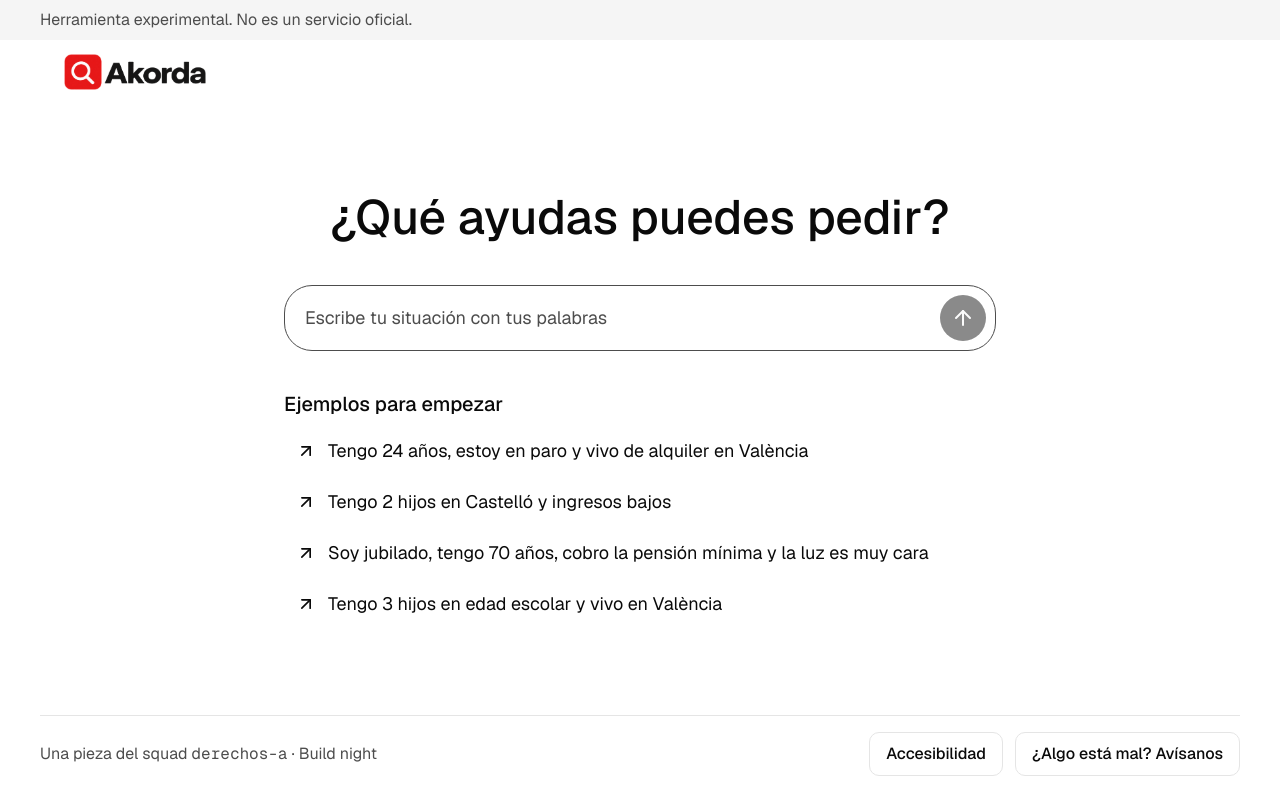
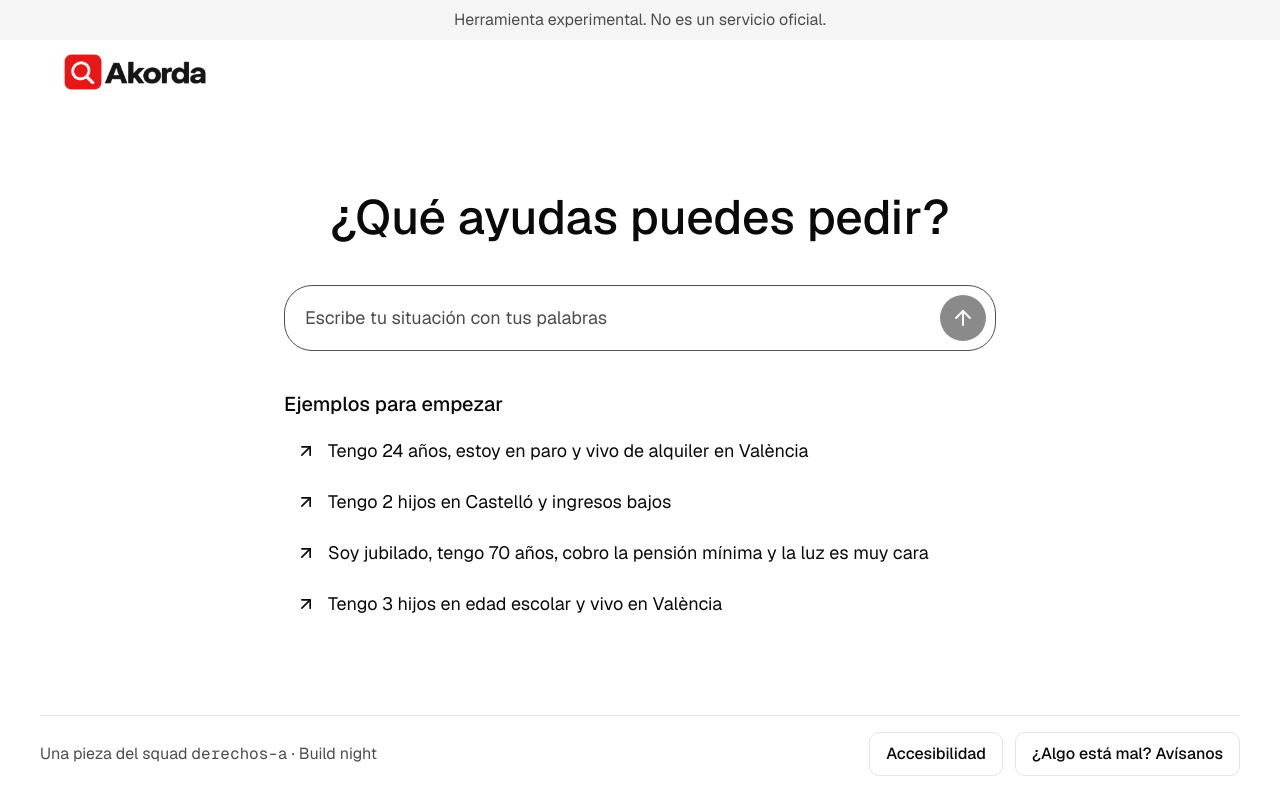
Before and after one commit to barracafh/build-derechos-a, a Next.js app: page / in a window 1280 px wide. Built offline with nearby package versions, Linux system fonts and the light colour scheme.

Commit message:
Center experimental notice
Co-Authored-By: Claude Sonnet 5.5 <noreply@anthropic.com>
Claude-Session: https://claude.ai/code/session_0115AodDcqaPJUuuUjNCM7yr

```diff
--- a/src/app/layout.tsx
+++ b/src/app/layout.tsx
@@ -30,7 +30,7 @@ export default function RootLayout({ children }: { children: ReactNode }) {
           Saltar al contenido
         </a>
         <aside aria-label="Aviso" className="bg-muted px-(--page-gutter) py-2">
-          <p className="mx-auto max-w-(--container-content) text-base text-(--text-secondary)">
+          <p className="mx-auto max-w-(--container-content) text-center text-base text-(--text-secondary)">
             Herramienta experimental. No es un servicio oficial.
           </p>
         </aside>
```
